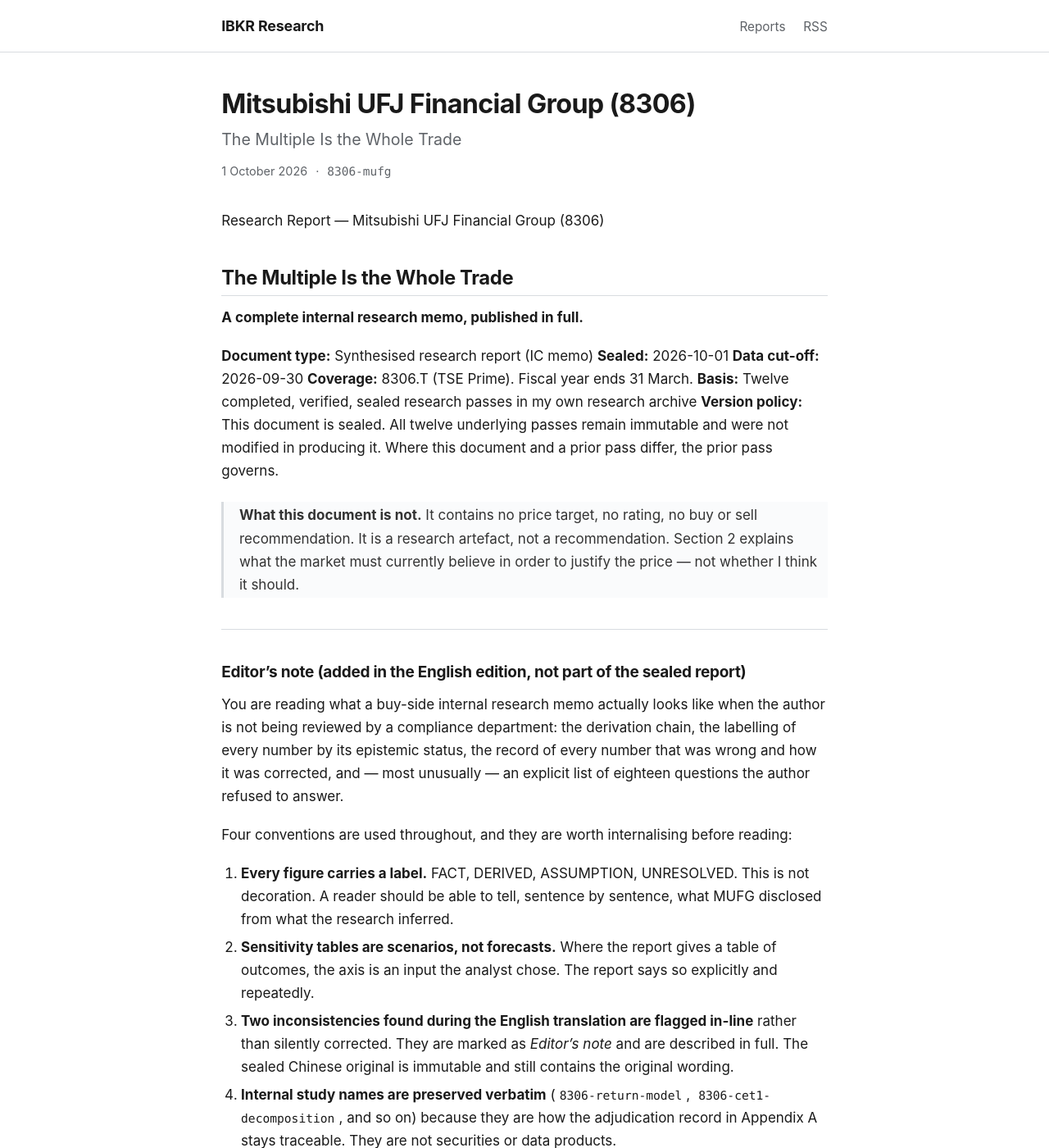
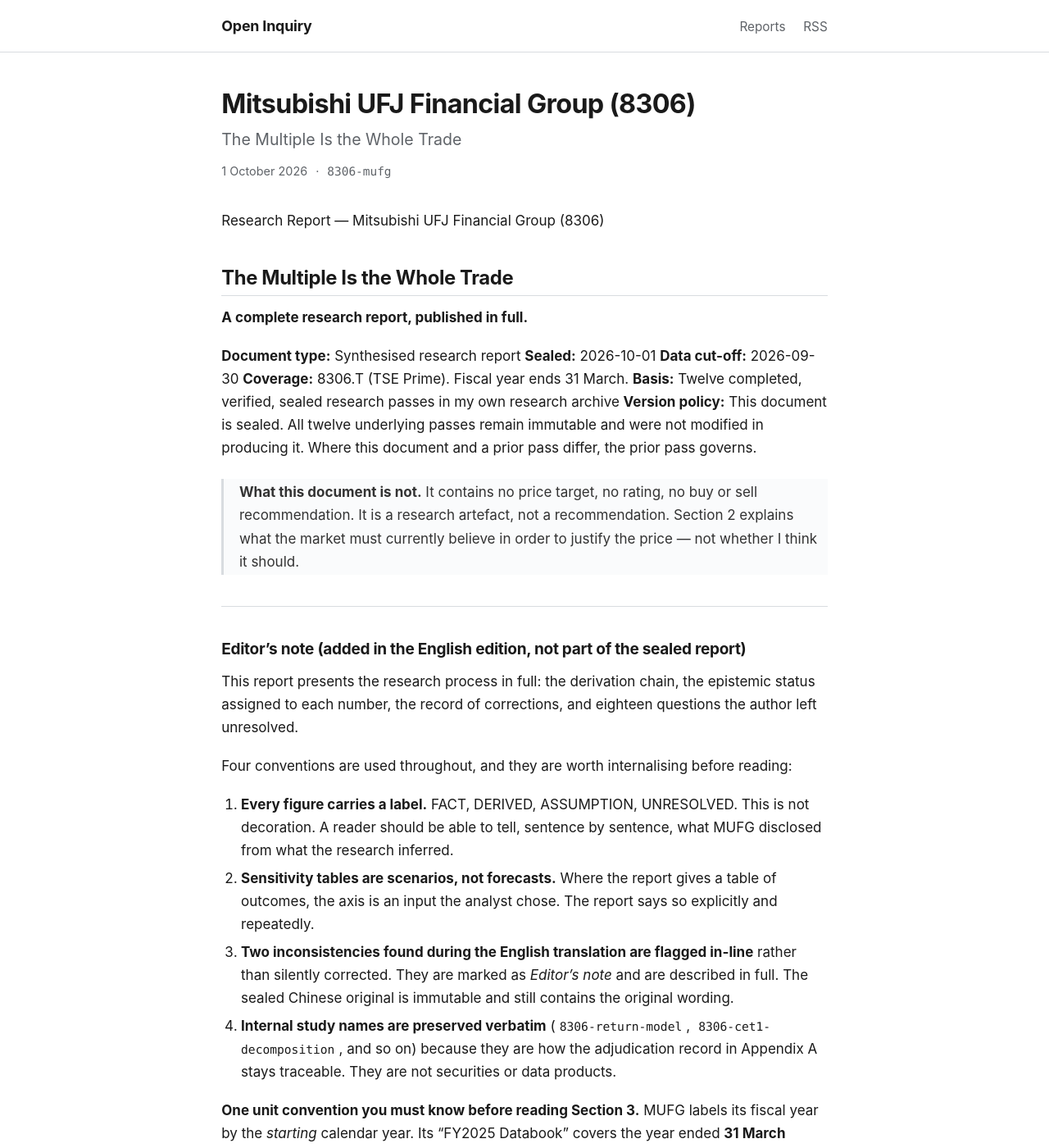
Before and after one commit to sbvcid/research-reports, a Jekyll site: the page built from reports/8306-mufg.md, in a window 1280 px wide and 1400 px high. Shown: the whole window at 82% size. Built offline with Jekyll 4.4.1, drawn with Linux system fonts in a browser that asks for light colours; some of the changed text lies outside the part shown.

Commit message:
Rebrand publication as Open Inquiry

```diff
--- a/_config.yml
+++ b/_config.yml
@@ -1,5 +1,5 @@
-title: IBKR Research
-description: Research reports
+title: Open Inquiry
+description: Independent, evidence-led research across markets, language, technology, and systems
 
 # Set to the repository path on GitHub Pages. For repo "sbvcid/research-reports"
 # served at https://sbvcid.github.io/research-reports/
--- a/assets/style.css
+++ b/assets/style.css
@@ -1,4 +1,4 @@
-/* IBKR Research — minimal, print-friendly, no dependencies. */
+/* Open Inquiry — minimal, print-friendly, no dependencies. */
 
 :root {
   --text: #1a1a1a;
--- a/reports/8306-mufg.md
+++ b/reports/8306-mufg.md
@@ -2,7 +2,7 @@
 layout: default
 title: "Mitsubishi UFJ Financial Group (8306)"
 subtitle: "The Multiple Is the Whole Trade"
-description: "A complete buy-side internal research memo on Mitsubishi UFJ Financial Group (8306), published in full: derivation chain, effect register, adjudication record, eighteen unresolved questions."
+description: "A complete research report on Mitsubishi UFJ Financial Group (8306), published in full: derivation chain, effect register, adjudication record, and eighteen unresolved questions."
 report_id: 8306-mufg
 date: 2026-10-01
 published: true
@@ -12,9 +12,9 @@ Research Report — Mitsubishi UFJ Financial Group (8306)
 
 ## The Multiple Is the Whole Trade
 
-**A complete internal research memo, published in full.**
+**A complete research report, published in full.**
 
-**Document type:** Synthesised research report (IC memo)
+**Document type:** Synthesised research report
 **Sealed:** 2026-10-01
 **Data cut-off:** 2026-09-30
 **Coverage:** 8306.T (TSE Prime). Fiscal year ends 31 March.
@@ -27,7 +27,7 @@ Research Report — Mitsubishi UFJ Financial Group (8306)
 
 ### Editor's note (added in the English edition, not part of the sealed report)
 
-You are reading what a buy-side internal research memo actually looks like when the author is not being reviewed by a compliance department: the derivation chain, the labelling of every number by its epistemic status, the record of every number that was wrong and how it was corrected, and — most unusually — an explicit list of eighteen questions the author refused to answer.
+This report presents the research process in full: the derivation chain, the epistemic status assigned to each number, the record of corrections, and eighteen questions the author left unresolved.
 
 Four conventions are used throughout, and they are worth internalising before reading:
 
```
Also changed, not shown: AGENTS.md (+10 -0 lines), index.md (+3 -3 lines), README.md.
